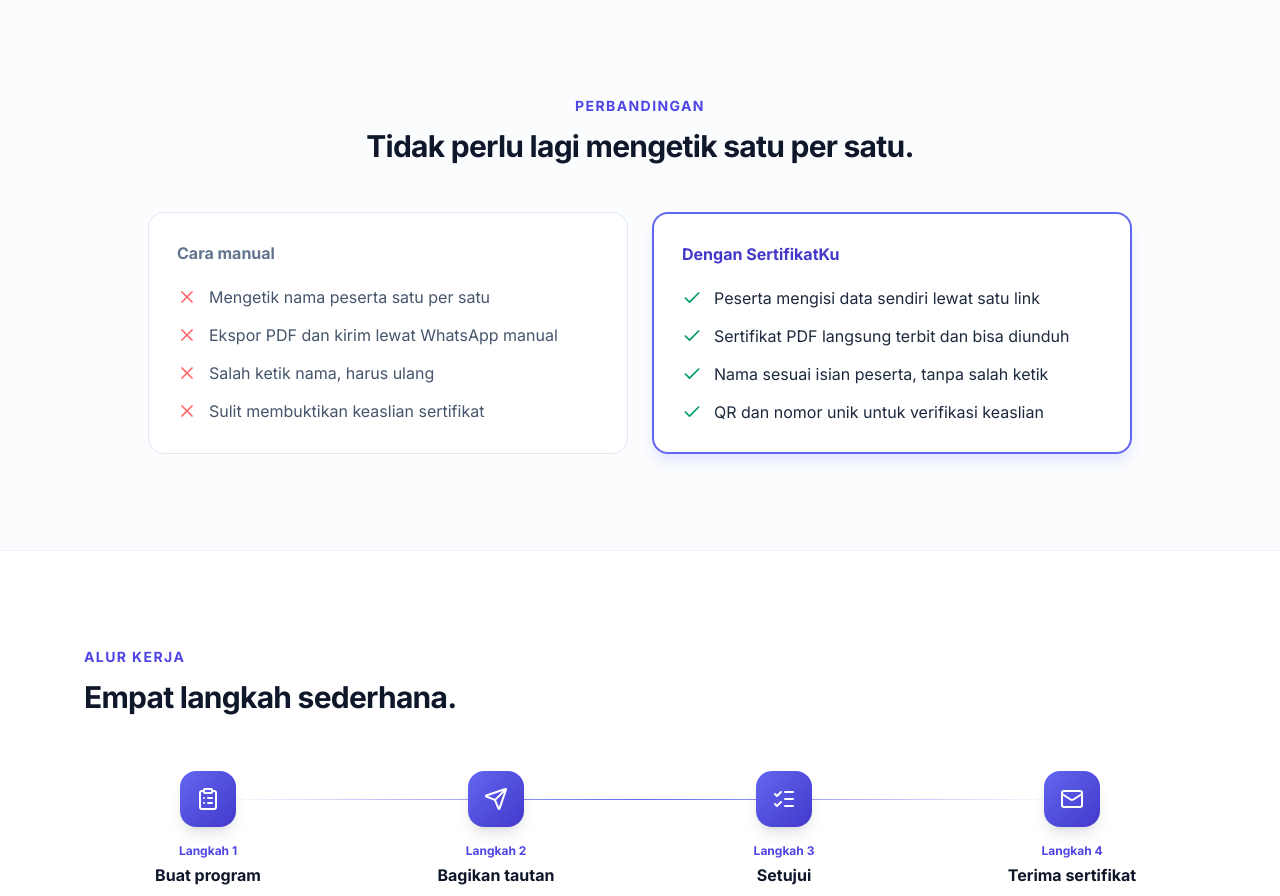
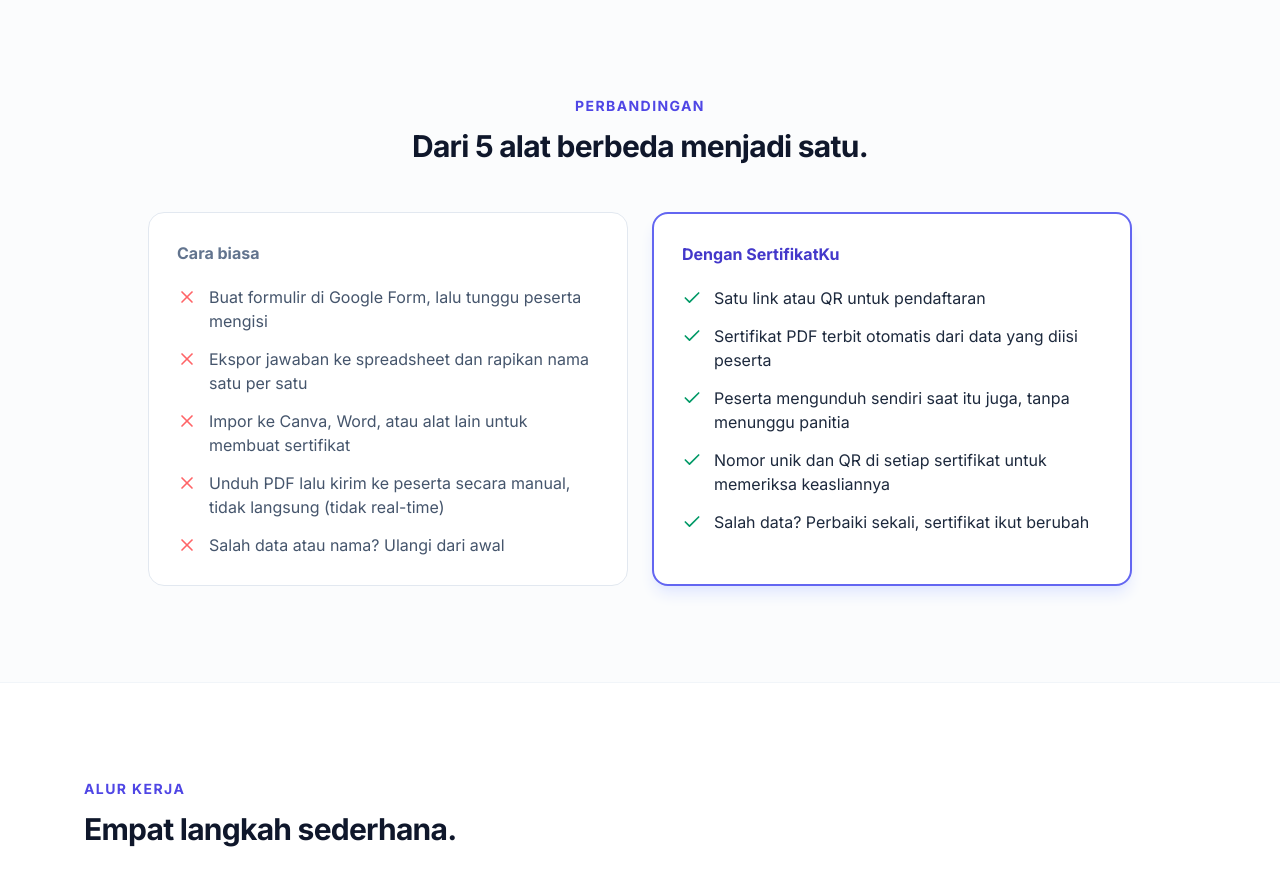
Before and after one commit to nanangfajaru/sertificate-generator, a Next.js app: page / in a window 1280 px wide. Shown: the part 2920-3816 px from the top of the page. Built offline with nearby package versions, Linux system fonts and the light colour scheme.

Commit message:
Landing: perbarui bagian perbandingan (cara biasa vs SertifikatKu)
Co-Authored-By: Claude Sonnet 5.5 <noreply@anthropic.com>
Claude-Session: https://claude.ai/code/session_0133FRf6x6m5xtSgvNFb5aby

```diff
--- a/src/app/page.tsx
+++ b/src/app/page.tsx
@@ -26,8 +26,20 @@ const steps = [
 ];
 
 const compare = {
-  manual: ["Mengetik nama peserta satu per satu", "Ekspor PDF dan kirim lewat WhatsApp manual", "Salah ketik nama, harus ulang", "Sulit membuktikan keaslian sertifikat"],
-  ours: ["Peserta mengisi data sendiri lewat satu link", "Sertifikat PDF langsung terbit dan bisa diunduh", "Nama sesuai isian peserta, tanpa salah ketik", "QR dan nomor unik untuk verifikasi keaslian"],
+  manual: [
+    "Buat formulir di Google Form, lalu tunggu peserta mengisi",
+    "Ekspor jawaban ke spreadsheet dan rapikan nama satu per satu",
+    "Impor ke Canva, Word, atau alat lain untuk membuat sertifikat",
+    "Unduh PDF lalu kirim ke peserta secara manual, tidak langsung (tidak real-time)",
+    "Salah data atau nama? Ulangi dari awal",
+  ],
+  ours: [
+    "Satu link atau QR untuk pendaftaran",
+    "Sertifikat PDF terbit otomatis dari data yang diisi peserta",
+    "Peserta mengunduh sendiri saat itu juga, tanpa menunggu panitia",
+    "Nomor unik dan QR di setiap sertifikat untuk memeriksa keasliannya",
+    "Salah data? Perbaiki sekali, sertifikat ikut berubah",
+  ],
 };
 
 const faqs = [
@@ -172,11 +184,11 @@ export default function Landing() {
         <div className="mx-auto max-w-5xl px-5">
           <div className="text-center">
             <p className="text-sm font-semibold uppercase tracking-widest text-brand-600">Perbandingan</p>
-            <h2 className="mt-3 text-3xl font-bold tracking-tight">Tidak perlu lagi mengetik satu per satu.</h2>
+            <h2 className="mt-3 text-3xl font-bold tracking-tight">Dari 5 alat berbeda menjadi satu.</h2>
           </div>
           <div className="mt-12 grid gap-6 md:grid-cols-2">
             <div className="rounded-2xl border border-slate-200 bg-white p-7">
-              <p className="font-semibold text-slate-500">Cara manual</p>
+              <p className="font-semibold text-slate-500">Cara biasa</p>
               <ul className="mt-5 space-y-3.5">{compare.manual.map((t) => (<li key={t} className="flex gap-3 text-slate-600"><X className="mt-0.5 h-5 w-5 shrink-0 text-red-400" /> {t}</li>))}</ul>
             </div>
             <div className="rounded-2xl border-2 border-brand-500 bg-white p-7 shadow-lg shadow-brand-100">
```
